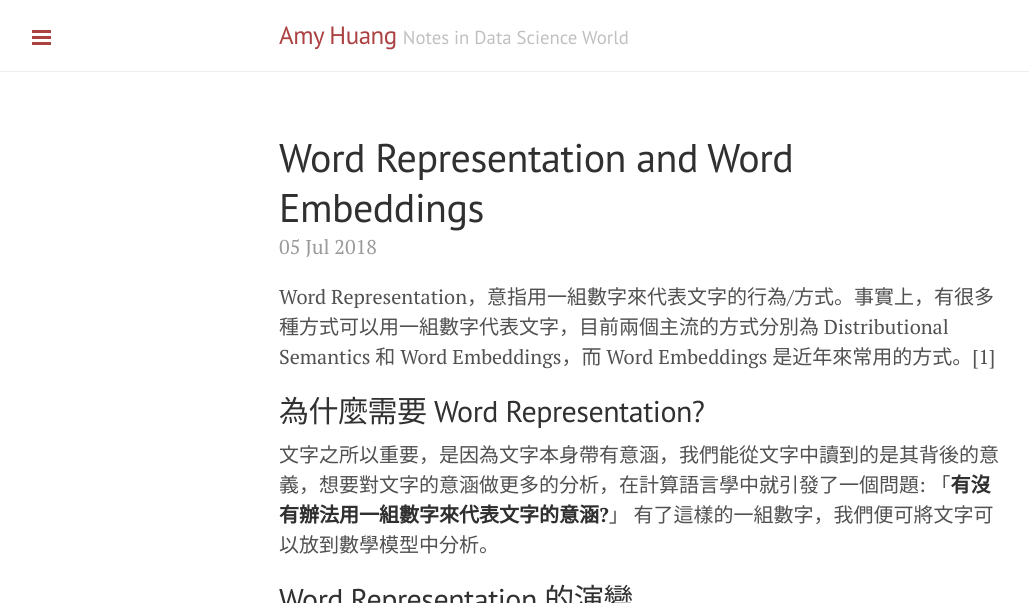
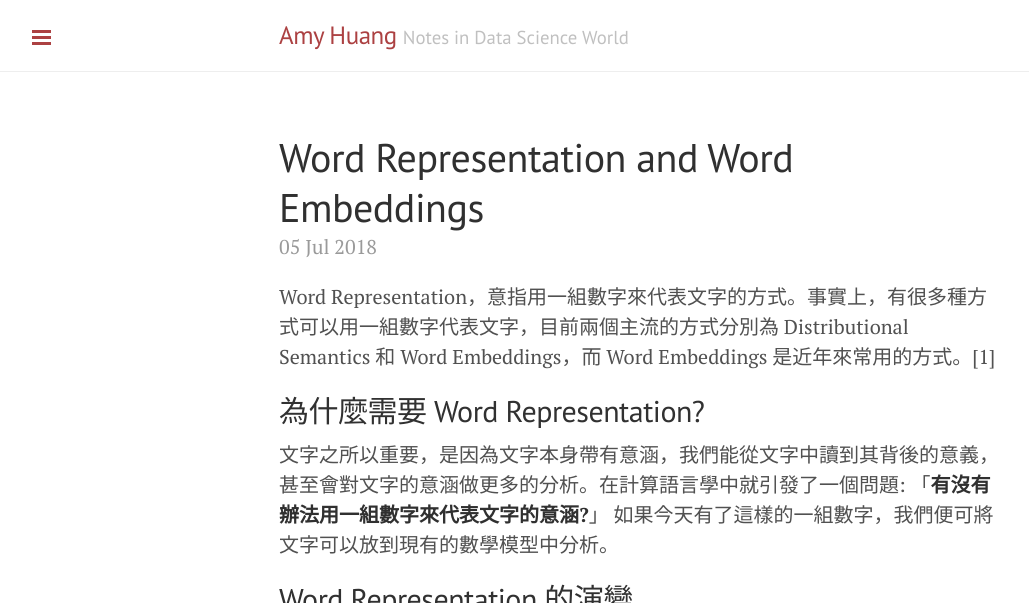
Before and after one commit to wantinghuang/wantinghuang.github.io, a Jekyll site: the page built from _posts/2018-07-05-word-representation.md, in a window 1280 px wide and 900 px high, cut to the strip 0-603 px from the top of the window. Shown: the whole strip, without its empty margins (1-1030 px from the left). Built offline with Jekyll 4.4.1, drawn with Linux system fonts in a browser that asks for light colours; formulas are drawn with MathJax 3.

Commit message:
Update 2018-07-05-word-representation.md

```diff
--- a/_posts/2018-07-05-word-representation.md
+++ b/_posts/2018-07-05-word-representation.md
@@ -3,11 +3,11 @@ layout: post
 title: Word Representation and Word Embeddings
 tags: [NLP, Data Science]
 ---
-Word Representation，意指用一組數字來代表文字的行為/方式。事實上，有很多種方式可以用一組數字代表文字，目前兩個主流的方式分別為 Distributional Semantics 和 Word Embeddings，而 Word Embeddings 是近年來常用的方式。[1]
+Word Representation，意指用一組數字來代表文字的方式。事實上，有很多種方式可以用一組數字代表文字，目前兩個主流的方式分別為 Distributional Semantics 和 Word Embeddings，而 Word Embeddings 是近年來常用的方式。[1]
 <!-- more -->
 
 ## 為什麼需要 Word Representation?
-文字之所以重要，是因為文字本身帶有意涵，我們能從文字中讀到的是其背後的意義，想要對文字的意涵做更多的分析，在計算語言學中就引發了一個問題: 「**有沒有辦法用一組數字來代表文字的意涵?**」 有了這樣的一組數字，我們便可將文字可以放到數學模型中分析。
+文字之所以重要，是因為文字本身帶有意涵，我們能從文字中讀到其背後的意義，甚至會對文字的意涵做更多的分析。在計算語言學中就引發了一個問題: 「**有沒有辦法用一組數字來代表文字的意涵?**」 如果今天有了這樣的一組數字，我們便可將文字可以放到現有的數學模型中分析。
 
 ## Word Representation 的演變
 要把文字轉成數字，簡單的方法就是做 one-hot encoding/representation (統計上稱為 dummy variable)，也就是令一個向量，長度為所有出現過的字的個數(vocabulary list)，這個向量的每一個位置會對應到 vocabulary list 裡面的某一個字，則每個字可以由某個位置為1，其餘為0的向量代表。如下圖所示
```
